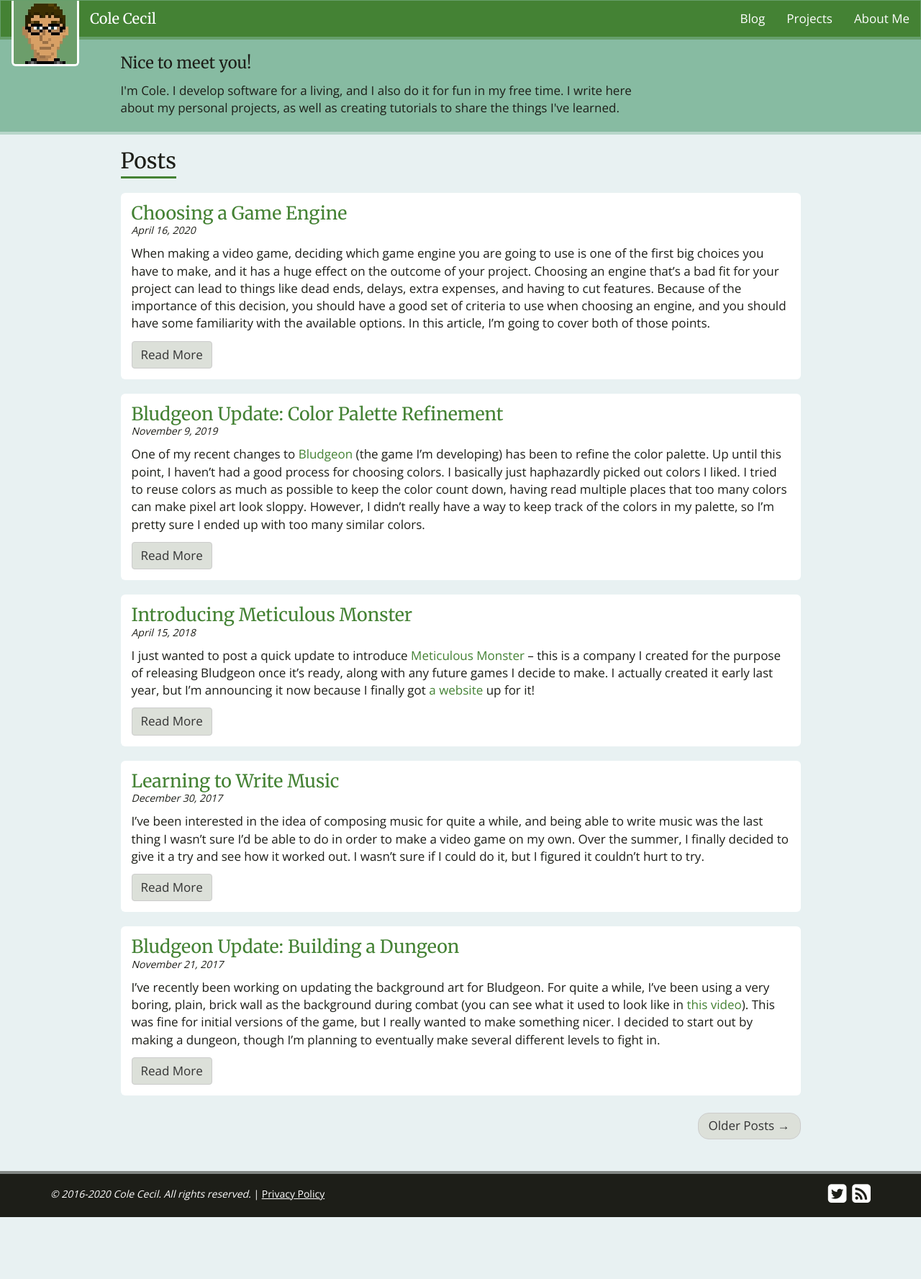
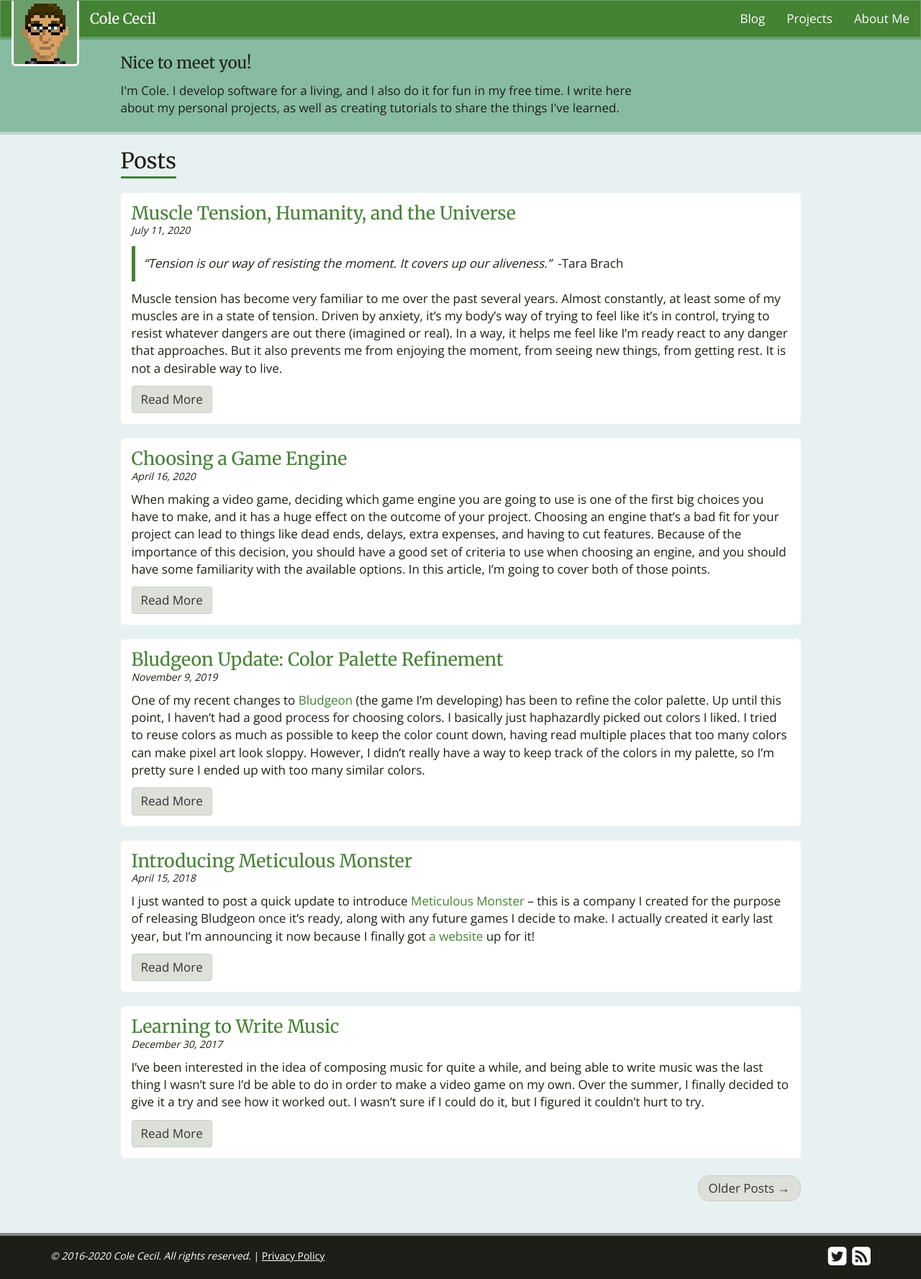
Before and after one commit to colececil/colececil.github.io, a Jekyll site: the page built from index.html, in a window 1280 px wide. Shown: the whole page at 72% size. Built offline with Jekyll 4.4.1, drawn with Linux system fonts in a browser that asks for light colours; some web fonts are replaced; the list of posts is cut into pages by our own code; comment, search, counter and statistics services are not loaded; before the commit the page ends 1691 px from its top, so only the background shows below that.

Commit message:
Write blog post about muscle tension, humanity, and the universe

```diff
--- /dev/null
+++ b/_posts/2020-07-11-muscle-tension-humanity-and-the-universe.md
@@ -0,0 +1,17 @@
+---
+layout: post
+title: "Muscle Tension, Humanity, and the Universe"
+date: 2020-07-11 21:00:00 -0500
+---
+
+> *"Tension is our way of resisting the moment. It covers up our aliveness."*&nbsp;&nbsp;-Tara Brach
+
+Muscle tension has become very familiar to me over the past several years. Almost constantly, at least some of my muscles are in a state of tension. Driven by anxiety, it's my body's way of trying to feel like it's in control, trying to resist whatever dangers are out there (imagined or real). In a way, it helps me feel like I'm ready react to any danger that approaches. But it also prevents me from enjoying the moment, from seeing new things, from getting rest. It is not a desirable way to live.
+
+<!--more-->
+
+Largely a relic of the past, muscle tension protected our ancestors in times that were more physically dangerous. But in today's world that is comparatively peaceful and free from physical dangers, in a world more focused on cognitive performance than physical performance, it often just gets in the way and causes unnecessary suffering. Still, I should be grateful to my body for its attempts to protect me, though they are often misguided. When I try to push the tension away rather than compassionately accepting it, it only results in more tension. I've found that instead, I need to focus my mind on the area of tension in my body, breathe, and invite it to relax and be in the current moment with me. This brings relief and aliveness. It may be fleeting, but for a moment, I am *in* the current moment. I am truly living.
+
+Of course, this is difficult, and it takes practice and persistence. It can be so hard to unlearn harmful habits and replace them with more helpful ones. But struggles like this are part of what makes life as a human so unique, rewarding, and beautiful. We humans have so much potential, but there's also so much that can trip us up. Our minds can be a tangled mess of emotions, ambitions, hopes, fears, and prejudices. These things are meant to protect us, but if we let them get out of control, they can harm us and those we interact with. We must keep learning about ourselves, becoming aware of how our minds and bodies work and what is happening in them. Only then can we harness these things for good, pushing humanity forward to be more mindful, more just, more loving - creating rather than destroying. If we are controlled by fear, we fall backward and cause harm to ourselves, to our fellow humans, and to our fellow creatures on this planet.
+
+We must embrace science, which can teach us truths about ourselves, our world, and our situation in this world. We must embrace spirituality and philosophy, to teach us what to do with the facts we have learned from science. We must embrace art and rest and mindfulness, to give ourselves space and time to understand ourselves, to learn to love life, and to appreciate our fleeting time as living organisms. We aren't just *on* this planet - we are *from* this planet and *of* this planet. We *are* this planet seeing itself, feeling itself, understanding itself, loving itself. We are this *universe* seeing itself, feeling itself, understanding itself, loving itself. This is an immense privilege and responsibility we humans have. We are very special and have so much influence, but at the same time, we are small and fleeting and don't really matter that much in the grand scheme of things. But our existence is beautiful nonetheless - even when we are haunted by constant muscle tension.
--- a/_sass/_base.scss
+++ b/_sass/_base.scss
@@ -180,3 +180,10 @@ hr {
 .video {
     max-width: 650px;
 }
+
+blockquote {
+    border-left: 5px solid $brand-primary;
+    font-size: 17px;
+    padding: 12px;
+    margin-bottom: 12px;
+}
```
